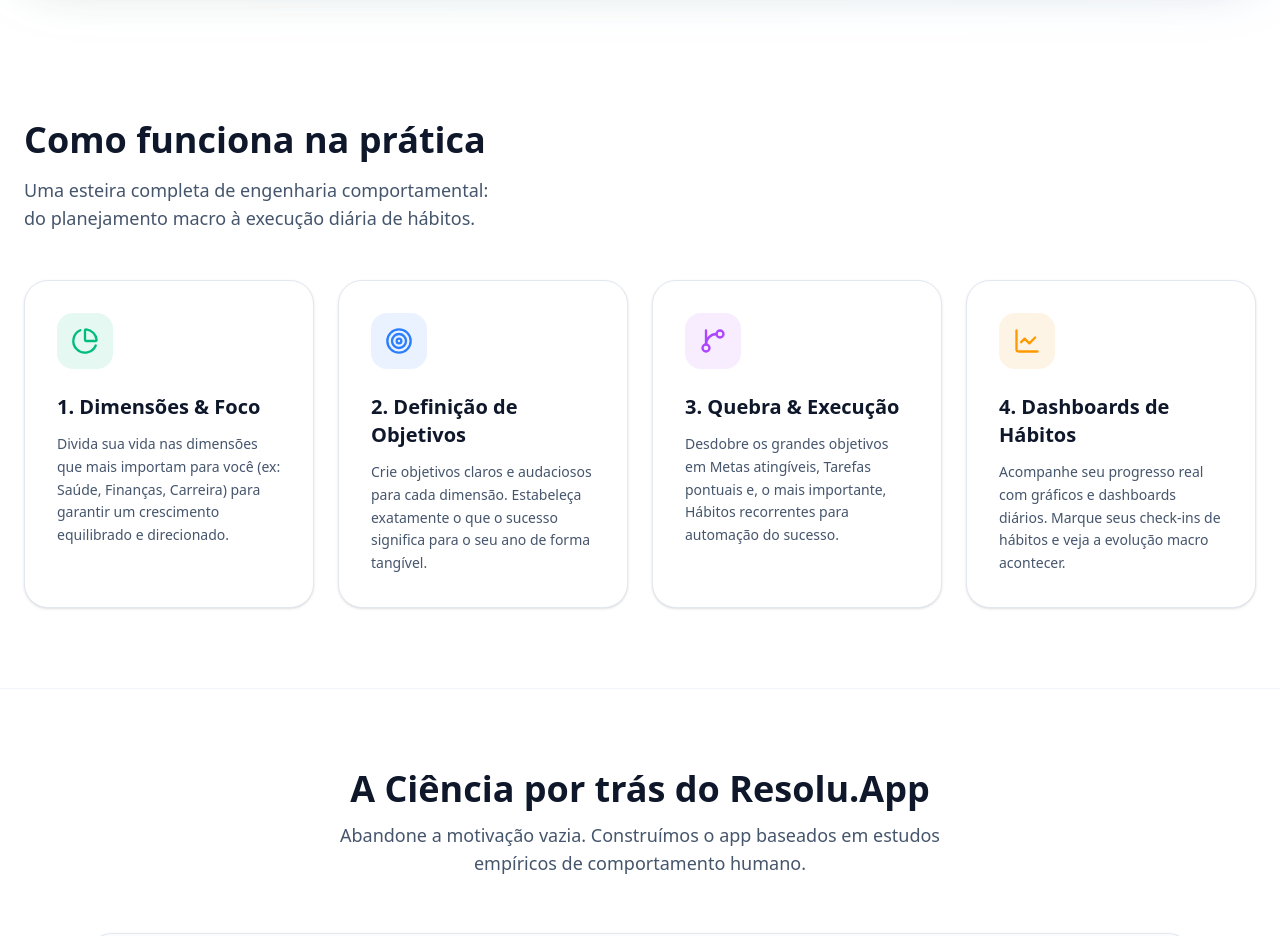
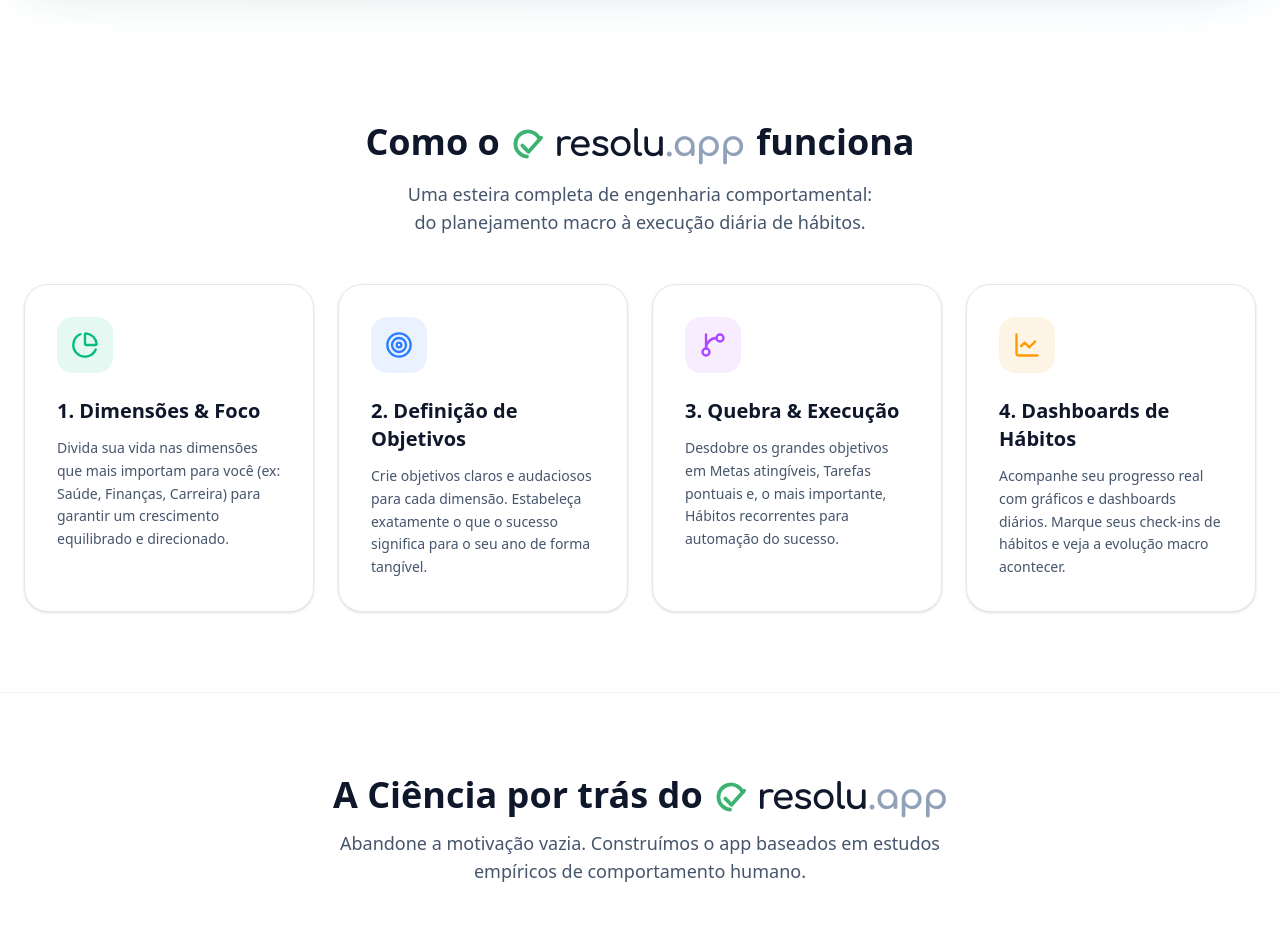
Before and after one commit to Resolu-app/resolu-app-landing, a React (Vite) app: page / in a window 1280 px wide. Shown: the part 1260-2196 px from the top of the page. Built offline with nearby package versions, Linux system fonts and the light colour scheme; no server answers.

Commit message:
feat: Integrate the resolu.app logo and branding into several key headings and the footer.

```diff
--- a/src/App.tsx
+++ b/src/App.tsx
@@ -227,7 +227,7 @@
           </h1>
 
           <p className="text-xl text-slate-600 dark:text-slate-400 mb-10 max-w-2xl mx-auto">
-            Do objetivo à rotina: defina metas claras, crie hábitos e veja o resultado acumular com a nova metodologia Resolu de planejamento anual.
+            Do objetivo à rotina: defina metas claras, crie hábitos e veja o resultado acumular com a nossa metodologia de planejamento anual.
           </p>
 
           <div className="flex flex-col sm:flex-row items-center justify-center gap-4 mb-16">
@@ -389,8 +389,27 @@
         {/* Core Features Workflow */}
         <section id="features" className="py-20 bg-white dark:bg-slate-950">
           <div className="container mx-auto px-6">
-            <div className="max-w-3xl mb-12 text-center md:text-left mx-auto md:mx-0 text-balance">
-              <h2 className="text-3xl md:text-4xl font-bold mb-4">Como funciona na prática</h2>
+            <div className="max-w-3xl mb-12 text-center mx-auto text-balance">
+              <h2 className="text-3xl md:text-4xl font-bold mb-4 flex items-center justify-center gap-2 md:gap-3 flex-wrap">
+                Como o
+                <span className="inline-flex items-center gap-1.5 font-bold tracking-tight text-3xl md:text-4xl pt-1" style={{ fontFamily: "'Comfortaa', sans-serif" }}>
+                  <svg
+                    className="w-7 h-7 md:w-9 md:h-9 text-[#3cb371]"
+                    viewBox="-8 -5 115 110"
+                    fill="none"
+                    stroke="currentColor"
+                    strokeWidth="12"
+                    strokeLinecap="round"
+                    strokeLinejoin="round"
+                    aria-hidden
+                  >
+                    <path d="M 80,35 A 40,40 0 1,0 40,90" />
+                    <polyline points="25,55 45,75 85,30" />
+                  </svg>
+                  <span className="text-slate-900 dark:text-slate-100 tracking-[-0.03em]">resolu<span className="text-slate-400 dark:text-slate-500">.app</span></span>
+                </span>
+                funciona
+              </h2>
               <p className="text-lg text-slate-600 dark:text-slate-400">
                 Uma esteira completa de engenharia comportamental: do planejamento macro à execução diária de hábitos.
               </p>
@@ -415,7 +434,25 @@
 
         <section id="metodologia" className="bg-white dark:bg-slate-950 py-16 md:py-20 scroll-mt-24 border-t border-slate-100 dark:border-slate-800/60">
           <div className="container mx-auto px-6 mb-14 text-center">
-            <h2 className="text-3xl md:text-4xl font-bold mb-3 text-slate-900 dark:text-white">A Ciência por trás do Resolu.App</h2>
+            <h2 className="text-3xl md:text-4xl font-bold mb-3 flex items-center justify-center gap-2 md:gap-3 flex-wrap text-slate-900 dark:text-white">
+              A Ciência por trás do
+              <span className="inline-flex items-center gap-1.5 font-bold tracking-tight text-3xl md:text-4xl pt-1" style={{ fontFamily: "'Comfortaa', sans-serif" }}>
+                <svg
+                  className="w-7 h-7 md:w-9 md:h-9 text-[#3cb371]"
+                  viewBox="-8 -5 115 110"
+                  fill="none"
+                  stroke="currentColor"
+                  strokeWidth="12"
+                  strokeLinecap="round"
+                  strokeLinejoin="round"
+                  aria-hidden
+                >
+                  <path d="M 80,35 A 40,40 0 1,0 40,90" />
+                  <polyline points="25,55 45,75 85,30" />
+                </svg>
+                <span className="text-slate-900 dark:text-slate-100 tracking-[-0.03em]">resolu<span className="text-slate-400 dark:text-slate-500">.app</span></span>
+              </span>
+            </h2>
             <p className="text-slate-600 dark:text-slate-400 text-lg max-w-2xl mx-auto">
               Abandone a motivação vazia. Construímos o app baseados em estudos empíricos de comportamento humano.
             </p>
@@ -498,7 +535,25 @@
               <p className="text-lg md:text-xl font-semibold text-slate-700 dark:text-slate-300 leading-relaxed italic">
                 &quot;Unir Hábitos Atômicos(James Clear) à execução de OKRs(John Doerr) transforma metas ambiciosas em rotinas sustentáveis. O segredo: priorizar sistemas — os hábitos que você mantém — em vez de resultados isolados.&quot;
               </p>
-              <p className="mt-3 text-sm text-[#3cb371] font-medium uppercase tracking-wider">Metodologia Resolu.app</p>
+              <div className="mt-3 text-sm text-[#3cb371] font-medium uppercase tracking-wider flex items-center gap-1.5">
+                Metodologia
+                <span className="inline-flex items-center gap-1 font-bold tracking-tight text-sm normal-case pt-0.5" style={{ fontFamily: "'Comfortaa', sans-serif" }}>
+                  <svg
+                    className="w-4 h-4 text-[#3cb371]"
+                    viewBox="-8 -5 115 110"
+                    fill="none"
+                    stroke="currentColor"
+                    strokeWidth="12"
+                    strokeLinecap="round"
+                    strokeLinejoin="round"
+                    aria-hidden
+                  >
+                    <path d="M 80,35 A 40,40 0 1,0 40,90" />
+                    <polyline points="25,55 45,75 85,30" />
+                  </svg>
+                  <span className="text-slate-900 dark:text-slate-100 tracking-[-0.03em]">resolu<span className="text-slate-400 dark:text-slate-500">.app</span></span>
+                </span>
+              </div>
             </blockquote>
           </div>
 
@@ -715,7 +770,23 @@
                 </div>
               </div>
               <div className="mt-10 text-center text-[10px] uppercase tracking-[0.5em] text-slate-500 dark:text-slate-500">
-                Resolu.app • Strategic Personal Achievement
+                <span className="inline-flex items-center gap-1 font-bold tracking-tight text-xs pt-0.5" style={{ fontFamily: "'Comfortaa', sans-serif" }}>
+                  <svg
+                    className="w-3 h-3 text-[#3cb371]"
+                    viewBox="-8 -5 115 110"
+                    fill="none"
+                    stroke="currentColor"
+                    strokeWidth="12"
+                    strokeLinecap="round"
+                    strokeLinejoin="round"
+                    aria-hidden
+                  >
+                    <path d="M 80,35 A 40,40 0 1,0 40,90" />
+                    <polyline points="25,55 45,75 85,30" />
+                  </svg>
+                  <span className="text-slate-900 dark:text-slate-100 tracking-[-0.03em]">resolu<span className="text-slate-400 dark:text-slate-500">.app</span></span>
+                </span>
+                <span className="px-1.5">•</span> Strategic Personal Achievement
               </div>
             </div>
           </div>
```
